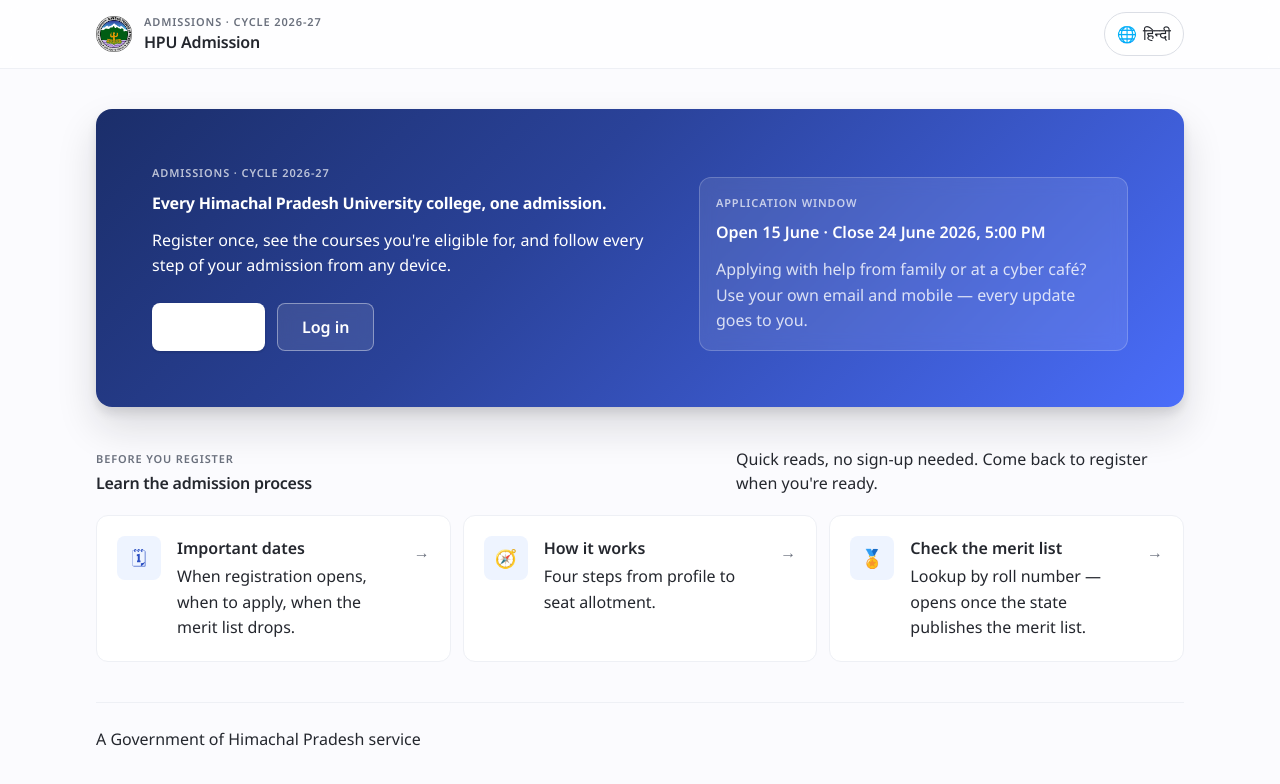
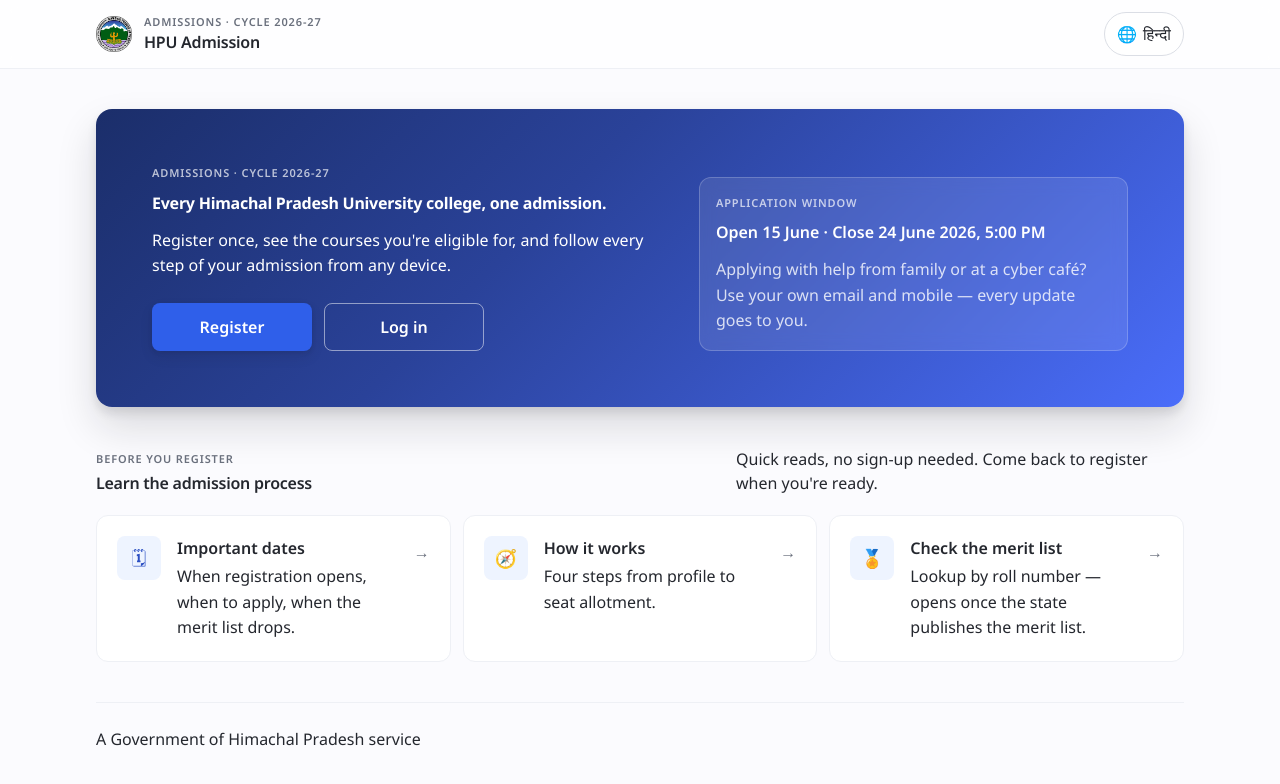
Before and after one commit to repo-sumit/hp-he-mis-demo, a Next.js app in the folder apps/student/: page / in a window 1280 px wide. Shown: the top 784 px of the page. Built offline with nearby package versions, Linux system fonts and the light colour scheme.

Commit message:
Fix Register CTA visibility on student home hero

```diff
--- a/apps/student/app/page.tsx
+++ b/apps/student/app/page.tsx
@@ -28,13 +28,13 @@ export default function HomePage() {
               <div className="mt-6 flex flex-col gap-3 sm:flex-row sm:flex-wrap">
                 <Link
                   href="/register"
-                  className="inline-flex h-12 items-center justify-center rounded-[var(--radius-md)] bg-white px-6 text-[var(--text-sm)] font-[var(--weight-semibold)] text-[var(--color-interactive-brand)] shadow-[var(--shadow-sm)] transition-colors hover:bg-white/90"
+                  className="inline-flex h-12 min-w-[10rem] items-center justify-center rounded-[var(--radius-md)] bg-[var(--color-interactive-brand)] px-6 text-[var(--text-sm)] font-[var(--weight-semibold)] text-white shadow-[var(--shadow-md)] transition-all hover:bg-[var(--color-interactive-brand-hover)] hover:shadow-[var(--shadow-lg)] focus-visible:outline-none focus-visible:ring-4 focus-visible:ring-white/60 active:bg-[var(--color-interactive-brand-pressed)]"
                 >
                   {t("cta.register")}
                 </Link>
                 <Link
                   href="/login"
-                  className="inline-flex h-12 items-center justify-center rounded-[var(--radius-md)] border border-white/40 bg-white/10 px-6 text-[var(--text-sm)] font-[var(--weight-semibold)] text-white backdrop-blur transition-colors hover:bg-white/20"
+                  className="inline-flex h-12 min-w-[10rem] items-center justify-center rounded-[var(--radius-md)] border border-white/50 bg-transparent px-6 text-[var(--text-sm)] font-[var(--weight-semibold)] text-white transition-colors hover:bg-white/10 focus-visible:outline-none focus-visible:ring-4 focus-visible:ring-white/40"
                 >
                   {t("cta.login")}
                 </Link>
```
